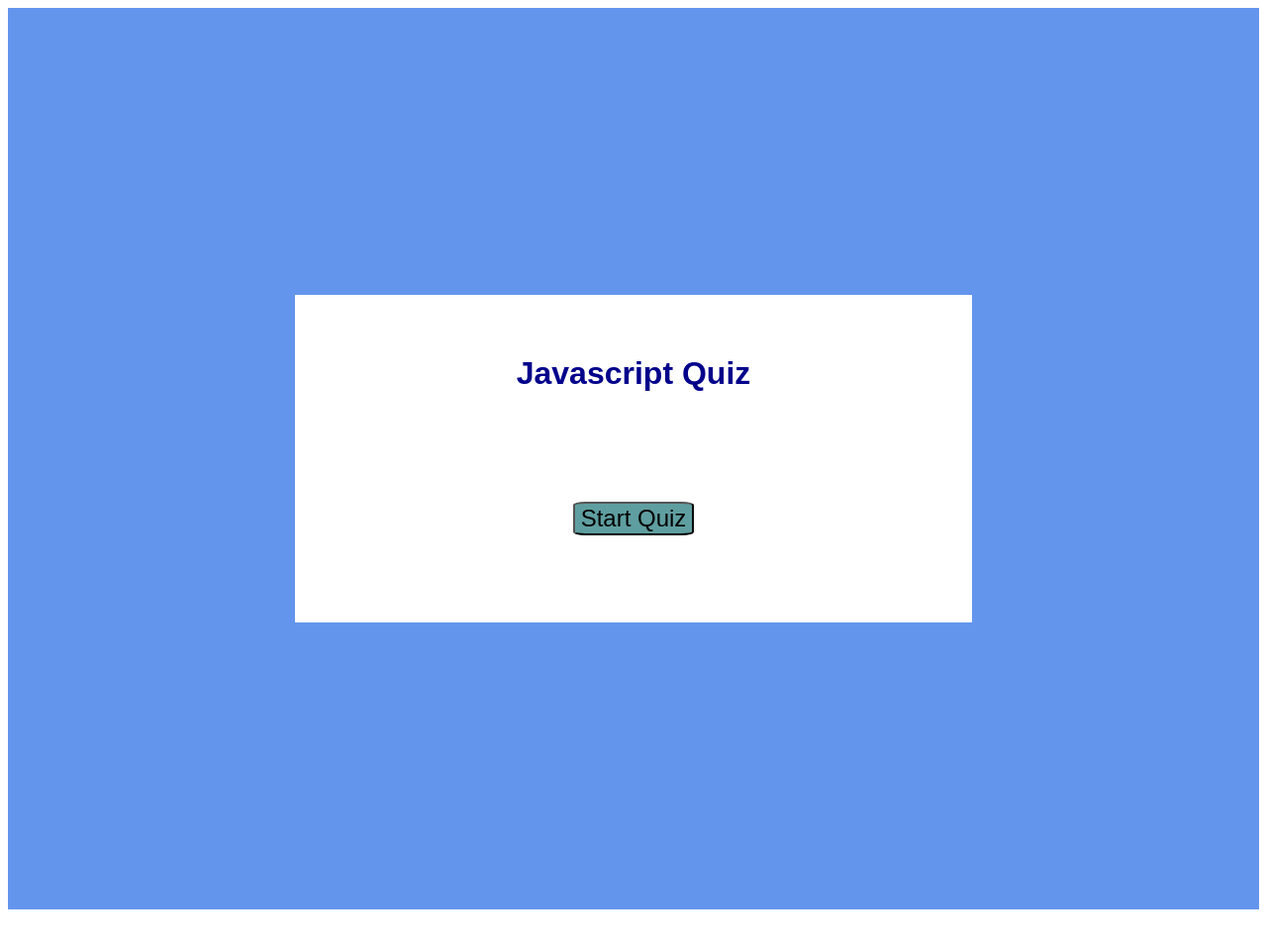
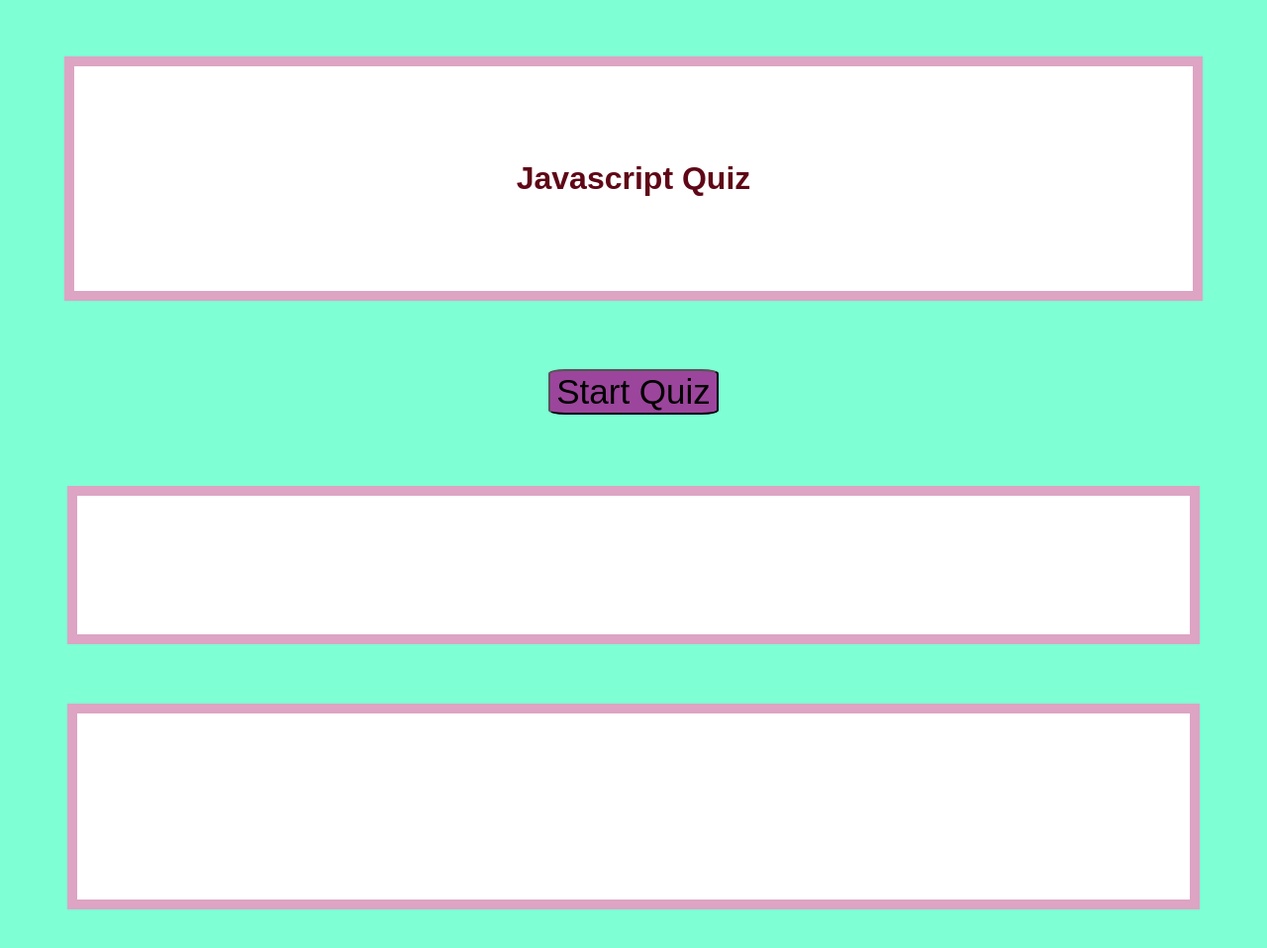
Before and after one commit to brennaveir/code-quiz, a plain HTML site: page index.html in a window 1280 px wide. Shown: the whole page at 99% size. Before the commit the page ends 927 px from the top, so only its background shows below. Drawn offline with Linux system fonts and the light colour scheme.

Commit message:
added style elements to quiz page in CSS

```diff
--- a/assets/css/style.css
+++ b/assets/css/style.css
@@ -1,31 +1,50 @@
 * {
     font-family: Arial, Helvetica, sans-serif;
+   background-color: aquamarine;
+
 }
 
-html {
-    /* padding: 100px; */
-}
 header {
-    color: darkblue;
+    color: rgb(95, 7, 22);
    display:flex;
-   flex-direction: column;
+   justify-content: space-around;
    align-items: center;
+   background-color: white;
+   margin: 57px;
+   border: 10px solid #dda4c3;
 }
 
-body {
- display:flex;
-    justify-content: center;
-    flex-direction: column;
-    align-items: center;
-    padding:40px;
-    border: 290px solid cornflowerblue;
+container {
+    padding: 20px;
+    font-size: 24px;
+    font-weight: bold;
 }
 
 
+/* #score {
+    margin-top: 160px;
+    border: 5px solid darkblue;
+    background: white;
+} */
+
+body {
+ /* display:flex; */
+    /* justify-content: center; */
+    /* flex-direction: column; */
+    /* align-items: center; */
+    /* padding:40px; */
+    /* border: 290px solid cornflowerblue; */
+}
+
+h1 {
+    margin: 95px;
+    background-color:white;
+}
 
 h2 {
     font-size: 27px;
     text-decoration: underline;
+    background-color:white;
 }
 
 #timer {
@@ -33,22 +52,33 @@ h2 {
 }
 
 button {
-    font-size: 24px;
+    font-size: 35px;
     border-radius: 10%;
-    background-color:cadetblue;
+    background-color:rgb(156, 69, 156);
+    margin: 12px;
 }
 
 button:hover {
-    background-color:cornflowerblue;
+    background-color:rgb(126, 152, 199);
     box-shadow: 0 12px 16px 0;
 
 }
 
+#btn-container {
+    display:flex;
+    justify-content: center;
+}
 #container {
     display:flex;
     justify-content: center;
     flex-direction: column;
     align-items: center;
+    margin: 60px;
+    padding: 70px;
+    border: 10px solid #dda4c3;
+    background-color:white;
+    font-size:24px;
+    font-weight:bold;
 }
 
 #card {
@@ -62,8 +92,26 @@ ul {
     align-items: center;
     font-weight: bold;
      font-size: 24px;
+     background-color: White;
 }
 
 li {
    list-style: auto;
+   background-color:white;
 }
+
+input {
+    margin:20px;
+    text-align:center;
+}
+
+#scorebox {
+    display:flex;
+    justify-content: center;
+    flex-direction: column;
+    align-items: center;
+    margin: 60px;
+    padding: 70px;
+    border: 10px solid #dda4c3;
+    background-color:white;
+}
--- a/assets/js/script.js
+++ b/assets/js/script.js
@@ -10,7 +10,7 @@ var unorderedListEl = document.getElementById("scoreHistory")
 var initials = document.createElement("input")
 var timerInterval
 var scoreHistoryEl = document.getElementById("scoreHistory");
-
+var scorebox = document.getElementById("scorebox")
 
 //Quiz questions
 var questions = [
@@ -66,6 +66,7 @@ function saveScores (initials) {
     initialsLi.textContent = "Initials: " + element.initials + " Score: " + element.currentScore + "/5";
     scoreHistoryEl.append(initialsLi)
 });
+//reset and allow user to play again
 currentQuestion = 0;
 currentScore = 0;
 startButton.textContent = "Restart Quiz"
@@ -75,8 +76,7 @@ startButton.addEventListener("click", startQuiz);
 
 //set timer
 function timeLeft () {
-
-        timer--;
+    timer--;
         timerEl.textContent = `${timer} seconds left`;
 
         if(timer === 0){
@@ -88,7 +88,7 @@ function timeLeft () {
             containerEl.append(initials, saveInitialsButton);
             saveInitialsButton.addEventListener("click", function(){
             saveScores(initials.value)
-            containerEl.innerHTML = "";
+            // containerEl.innerHTML = "";
             scoreEl.textContent = "";
         } )
         }
@@ -126,8 +126,9 @@ function checkAnswer (selectedOption){
         containerEl.append(initials, saveInitialsButton);
         saveInitialsButton.addEventListener("click", function(){
             saveScores(initials.value)
-            containerEl.innerHTML = "";
+            containerEl.innerHTML = "Check out the scores below!";
             scoreEl.textContent = "";
+            initials.value = "";
         } )
 
     }else{
@@ -169,10 +170,12 @@ function answerQuestions (){
 
 //ititiate quiz and go through array of questions
 function startQuiz () {
+timerInterval = setInterval(timeLeft, 1000)
 startButton.setAttribute("style", "display:none")
 scoreHistoryEl.innerText = ""
+scoreEl.textContent = "Score = " + currentScore + "/5";
 
-timerInterval = setInterval(timeLeft, 1000)
+
 
 answerQuestions();
 
--- a/index.html
+++ b/index.html
@@ -9,17 +9,21 @@
 </head>
 <body>
     <header>
-        <h1>Javascript Quiz</h1>
-        <br>
+
         <h2 id = timer></h2>
+         <h1>Javascript Quiz</h1>
         <h2 id = score></h2>
+
     </header>
-    <div>
-    <button id = startButton></button>
+    <div id = btn-container><button id = startButton></button> </div>
+
+    <div id = container>
+      <!-- quiz questions go here -->
     </div>
-    <div id = container></div>
+    <div id="scorebox">
+    <ul id = scoreHistory></ul>
+   </div>
 
-    <ul id = scoreHistory></ul>
     <script src="./assets/js/script.js"></script>
 </body>
 </html>
```
